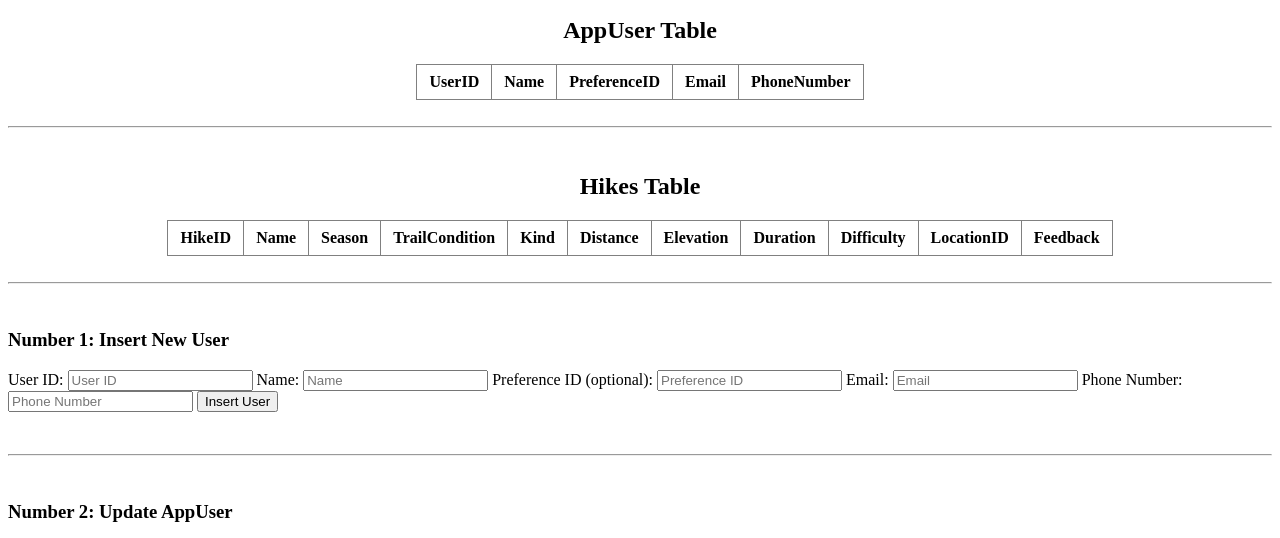
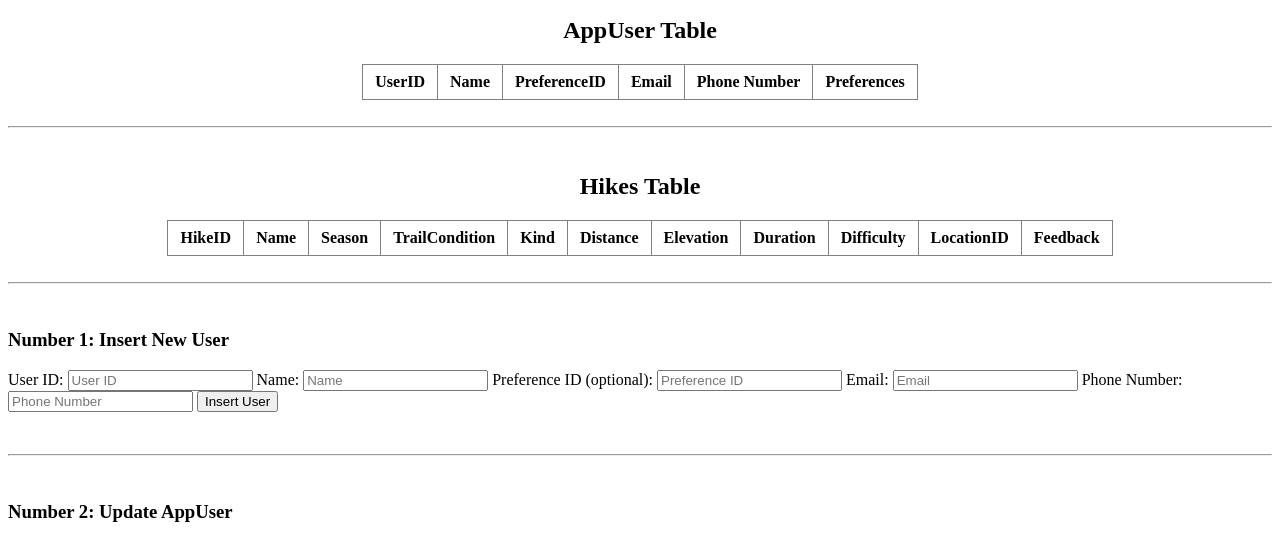
Before and after one commit to cheese-tart/Take-a-Hike, a website: page project/public/index.html in a window 1280 px wide. Shown: the part 235-773 px from the top of the page. Drawn offline with Linux system fonts and the light colour scheme; no server answers.

Commit message:
added features to work on in the future

```diff
--- a/project/public/index.html
+++ b/project/public/index.html
@@ -52,7 +52,8 @@
             <th>Name</th>
             <th>PreferenceID</th>
             <th>Email</th>
-            <th>PhoneNumber</th>
+            <th>Phone Number</th>
+            <th>Preferences</th>
         </tr>
     </thead>
     <tbody>
```
Also changed, not shown: project/public/preferences.html (added, +1 -0 lines).
